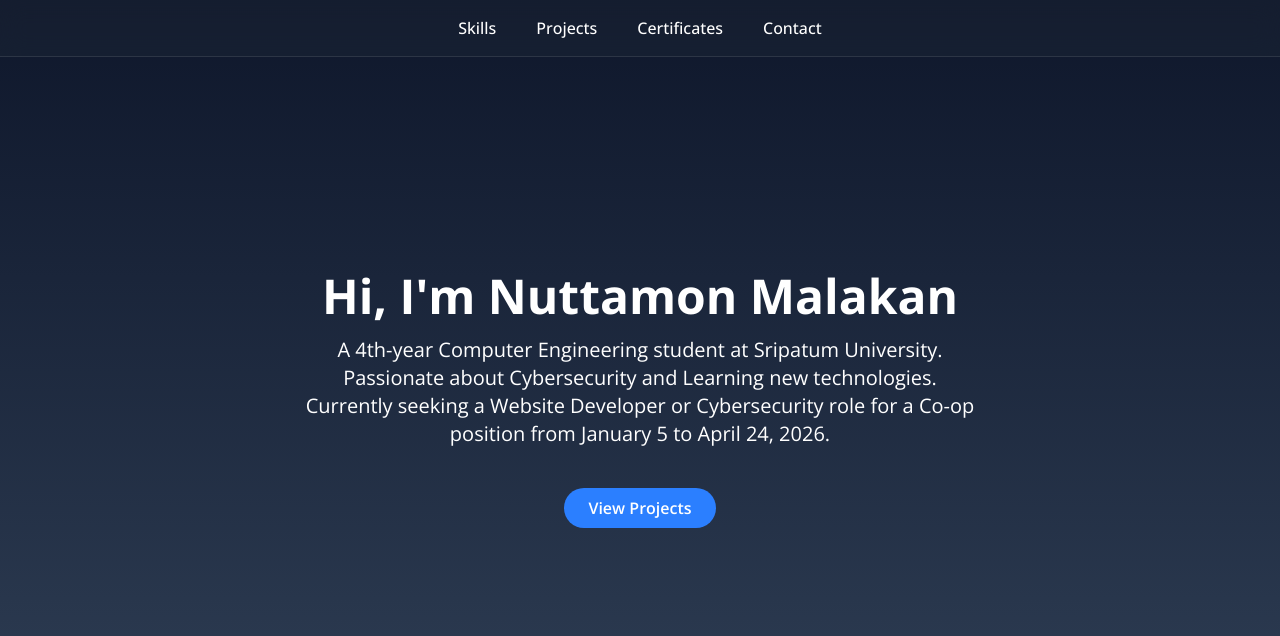
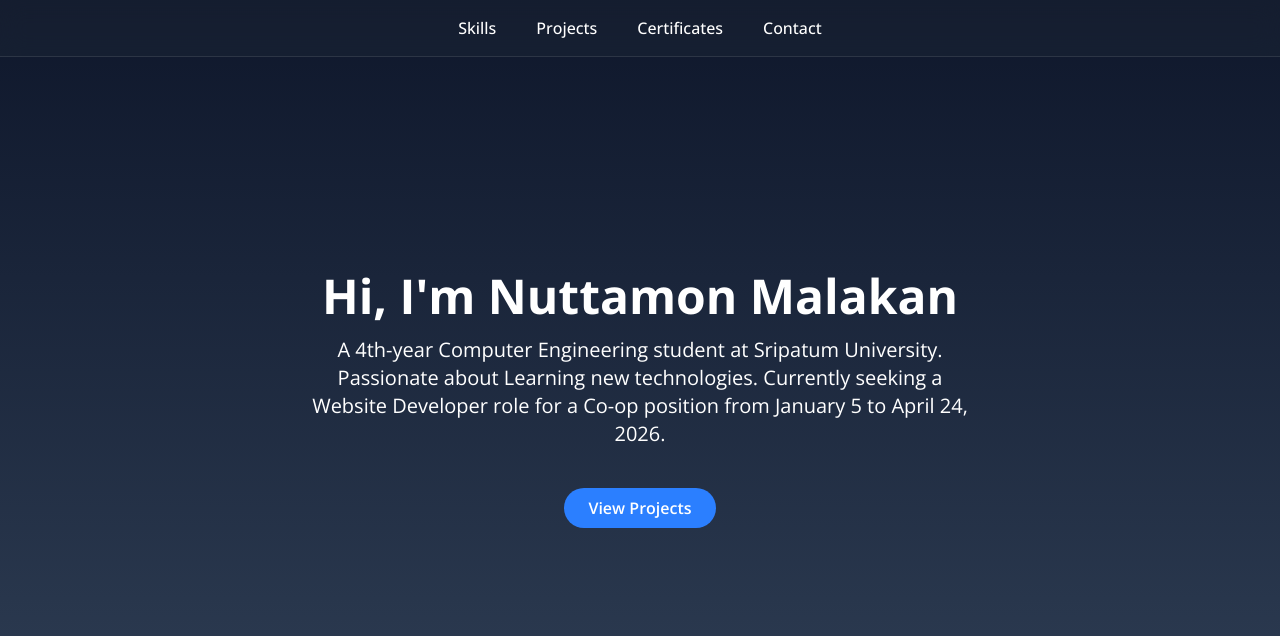
Before and after one commit to Lrfith/Portfolio-Website2, a React (Vite) app in the folder frontend/: page / in a window 1280 px wide. Shown: the top 636 px of the page. Built offline with nearby package versions, Linux system fonts and the light colour scheme.

Commit message:
Update Home.jsx

```diff
--- a/frontend/src/assets/routes/Home.jsx
+++ b/frontend/src/assets/routes/Home.jsx
@@ -160,9 +160,9 @@ const Home = () => {
                 <h1 className="text-5xl font-bold mb-4">Hi, I'm Nuttamon Malakan</h1>
                 <p className="text-xl max-w-2xl mb-6">
                     A 4th-year Computer Engineering student at Sripatum University.
-                    Passionate about Cybersecurity and Learning new technologies.
+                    Passionate about Learning new technologies.
 
-                    Currently seeking a Website Developer or Cybersecurity role for a Co-op position from January 5 to April 24, 2026.
+                    Currently seeking a Website Developer role for a Co-op position from January 5 to April 24, 2026.
                 </p>
 
                 {/* Button Scroll to Projects */}
```
